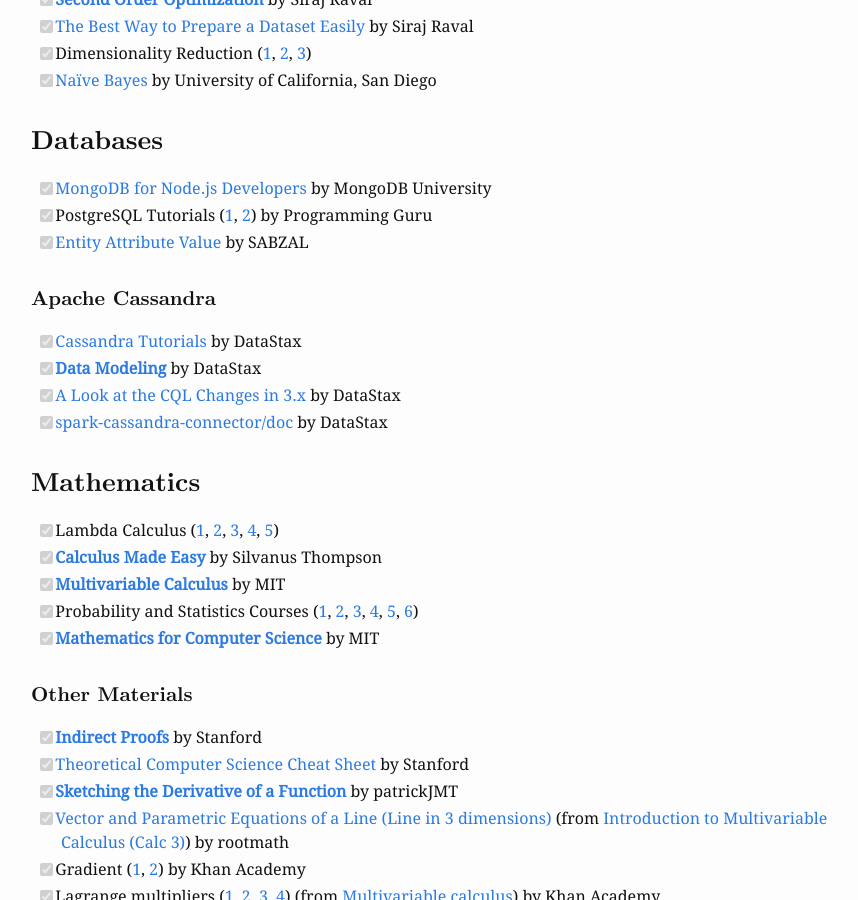
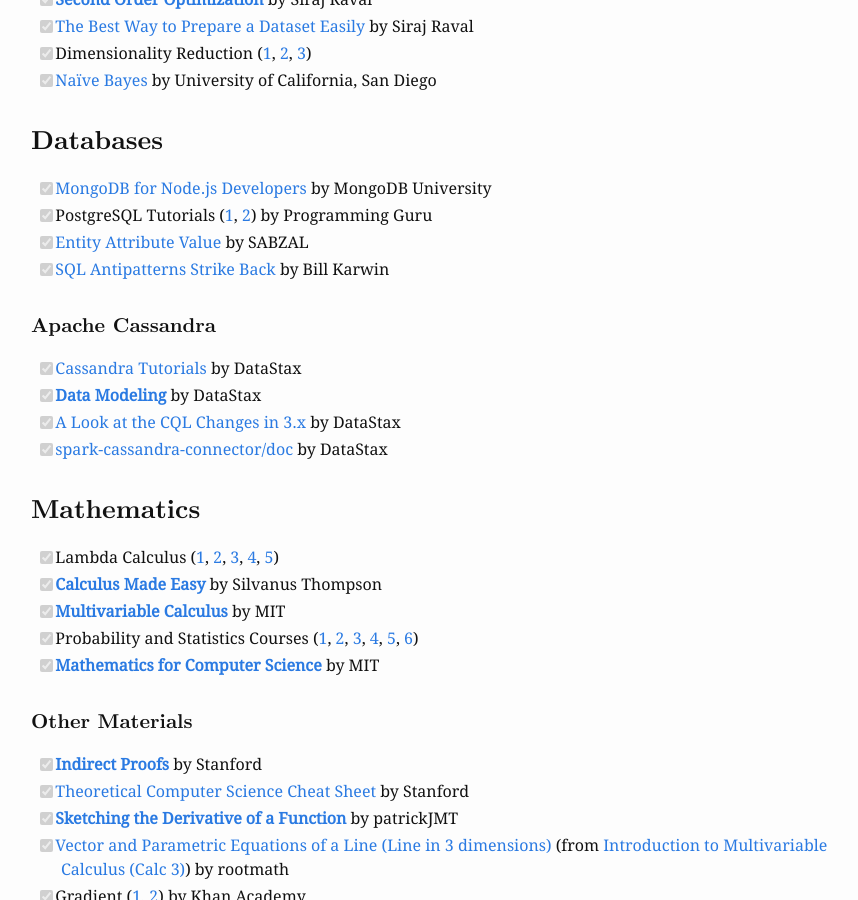
Before and after one commit to alopatindev/alopatindev.github.io, a Jekyll site: the page built from _posts/2016-11-29-self-learning.markdown, in a window 1280 px wide and 900 px high, scrolled down 901 px. Shown: the whole window, without its empty margins (204-1062 px from the left). Built offline with Jekyll 4.4.1, drawn with Linux system fonts in a browser that asks for light colours; comment, search, counter and statistics services are not loaded; some of the changed lines change nothing that is shown.

Commit message:
update 2016-11-29-self-learning

```diff
--- a/_posts/2016-11-29-self-learning.markdown
+++ b/_posts/2016-11-29-self-learning.markdown
@@ -37,6 +37,7 @@
 - [x][MongoDB for Node.js Developers](https://university.mongodb.com/courses/M101JS/about) by MongoDB University
 - [x]PostgreSQL Tutorials ([1](https://www.youtube.com/playlist?list=PLk1kxccoEnNEtwGZW-3KAcAlhI_Guwh8x), [2](https://www.youtube.com/playlist?list=PLk1kxccoEnNHlAR2ggnzIkOc7jxqI-_w2)) by Programming Guru
 - [x][Entity Attribute Value](https://www.youtube.com/watch?v=X5Q9G3pa7I4) by SABZAL
+- [x][SQL Antipatterns Strike Back](https://www.slideshare.net/billkarwin/sql-antipatterns-strike-back) by Bill Karwin
 
 #### Apache Cassandra
 - [x][Cassandra Tutorials](https://www.youtube.com/playlist?list=PL3E5AC388940EEC0A) by DataStax
@@ -122,7 +123,7 @@
 - [x][**System Design**](https://www.interviewbit.com/courses/system-design) by InterviewBit
 - [x][HighLoad++ Junior 2016 (Russian)](https://www.youtube.com/playlist?list=PLH-XmS0lSi_wqiZEPsRCjRsVxWQSasTnP)
 - [x][**HighLoad++ 2016 (Russian)**](https://www.youtube.com/playlist?list=PLH-XmS0lSi_yLq2XS2Y1DScY6NPbQj4Dt) (some videos)
-- [ ][Berlin Buzzwords 2017](https://www.youtube.com/playlist?list=PLq-odUc2x7i-9Nijx-WfoRMoAfHC9XzTt)
+- [x][Berlin Buzzwords 2017](https://www.youtube.com/playlist?list=PLq-odUc2x7i-9Nijx-WfoRMoAfHC9XzTt) (some videos)
 - [ ][Berlin Buzzwords 2016](https://www.youtube.com/playlist?list=PLq-odUc2x7i_-qsarQo7MNsrYz3rlXGMu)
 
 ### Parallel Programming
```
